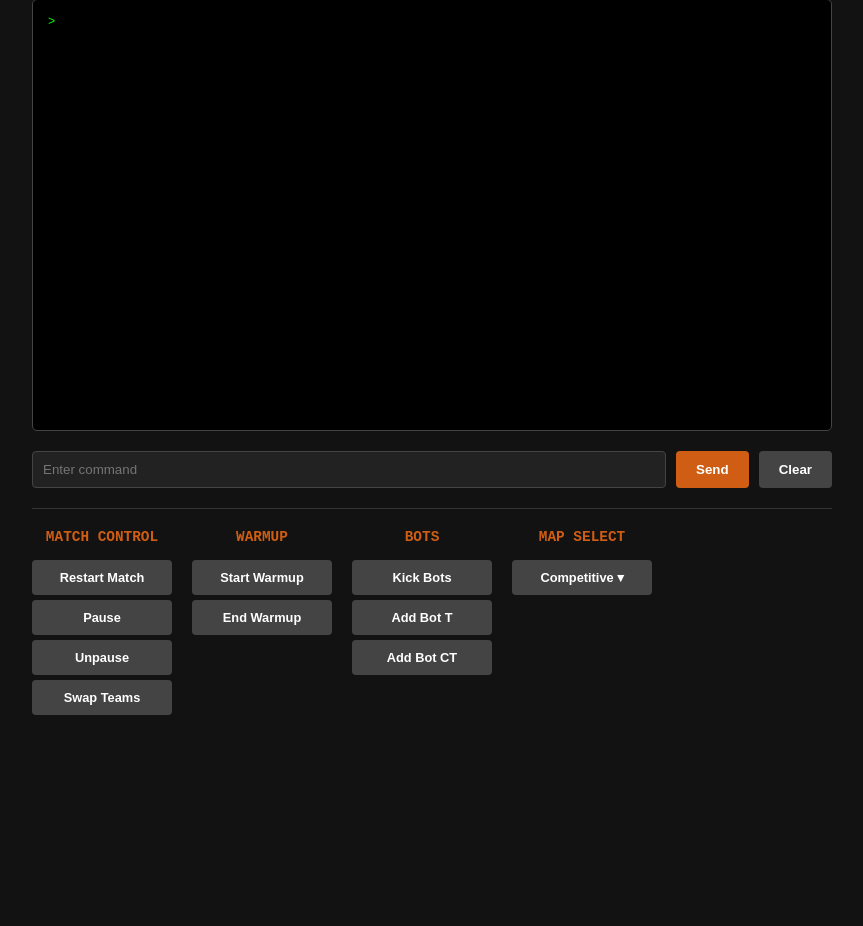
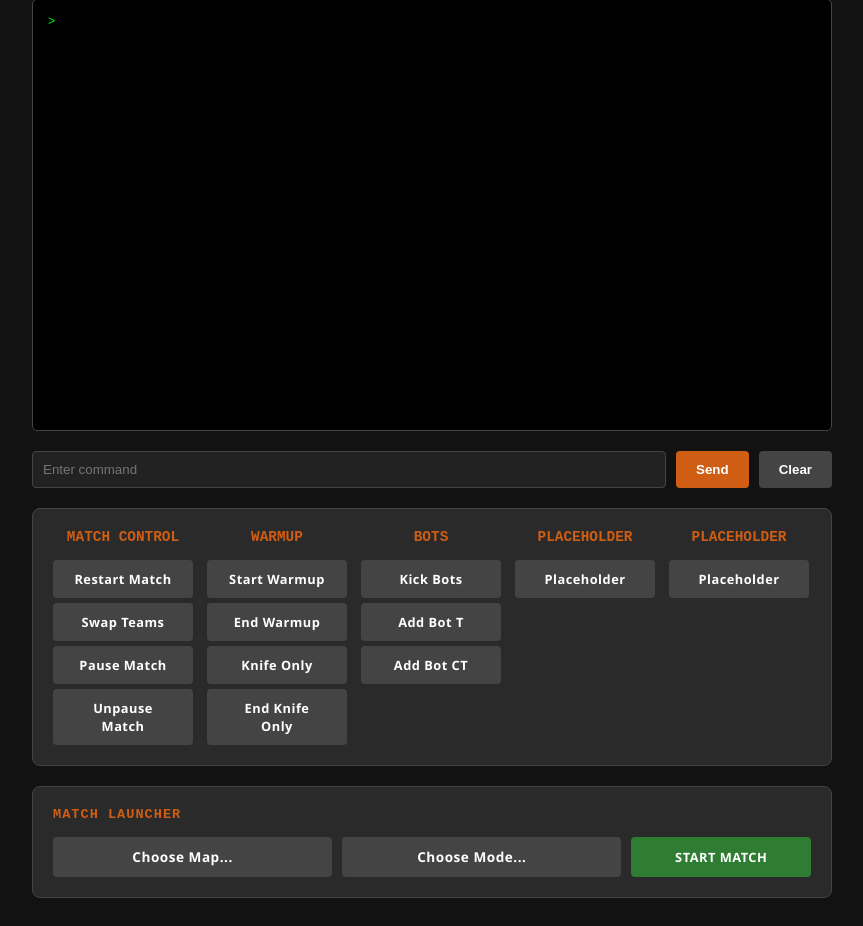
Before and after one commit to tmr2000/cs2-rcon-tool, a Flask app: page / in a window 1280 px wide. Shown: the part 175-1101 px from the top of the page, without its empty margins (208-1071 px from the left). Before the commit the page ends 890 px from the top, so only its background shows below. Run offline with Flask 3, Linux system fonts and the light colour scheme; parts of the project's set-up code (start-up, migrations or seed data) failed here and were passed over.

Commit message:
Added Match Launcher

```diff
--- a/static/css/style.css
+++ b/static/css/style.css
@@ -51,7 +51,6 @@ button {
     padding: 10px 20px;
     cursor: pointer;
     background-color: #cf5e14;
-    /* CS2 Orange-ish */
     border: none;
     color: white;
     font-weight: bold;
@@ -70,18 +69,22 @@ button:hover {
 
 .btn-preset {
     background-color: #444;
+    font-family: 'Segoe UI', Roboto, Helvetica, Arial, sans-serif;
+    letter-spacing: 0.5px;
     font-size: 0.8em;
     width: 140px;
-    /* Forces all buttons to be the same size */
 }
 
 .presets-container {
     display: flex;
     flex-wrap: wrap;
-    gap: 20px;
+    gap: 14px;
+    background: #2a2a2a;
     margin-top: 20px;
-    border-top: 1px solid #333;
-    padding-top: 20px;
+    border: 1px solid #444;
+    padding: 20px;
+    box-sizing: border-box;
+    border-radius: 8px;
 }
 
 .preset-group h4 {
@@ -90,9 +93,7 @@ button:hover {
     font-size: 0.9em;
     text-transform: uppercase;
     text-align: center;
-    /* Ensures the text itself is centered */
     width: 100%;
-    /* Spans the full width of the group */
 }
 
 .preset-group {
@@ -100,7 +101,6 @@ button:hover {
     flex-direction: column;
     gap: 5px;
     align-items: center;
-    /* This centers the buttons and header horizontally */
     min-width: 120px;
 }
 
@@ -112,7 +112,6 @@ button:hover {
     border-radius: 5px;
     margin-bottom: 20px;
     border-left: 5px solid #cf5e14;
-    /* CS2 Orange accent */
     width: 100%;
     box-sizing: border-box;
 }
@@ -124,38 +123,154 @@ button:hover {
 
 #mapSelect {
     background-color: #444;
-    /* Same as .btn-preset */
     color: white;
     border: none;
     padding: 10px 20px;
-    /* Same padding as your buttons */
     border-radius: 4px;
     font-size: 0.8em;
     font-weight: bold;
     cursor: pointer;
     width: 140px;
-    /* Matching the fixed width we set for buttons */
     text-align: center;
     appearance: none;
-    /* Removes default browser arrow */
     -webkit-appearance: none;
 }
 
 #mapSelect:hover {
     background-color: #cf5e14;
-    /* Subtle hover effect */
     color: white;
 }
 
 #mapSelect option {
     background-color: #222;
-    /* Keep the list background dark */
     color: white;
     padding: 10px;
 }
 
-/* Optional: Add a little container arrow if you want it to look like a menu */
 .select-wrapper {
     position: relative;
     display: inline-block;
 }
+
+.preset-group select {
+    background-color: #444;
+    color: white;
+    border: none;
+    padding: 10px;
+    border-radius: 4px;
+    width: 100%;
+    cursor: pointer;
+    font-family: inherit;
+    appearance: none;
+}
+
+.preset-group select:hover {
+    background-color: #cf5e14;
+}
+
+.launcher-row {
+    margin-top: 20px;
+    background: #2a2a2a;
+    padding: 20px;
+    border-radius: 8px;
+    border: 1px solid #444;
+    display: flex;
+    flex-direction: column;
+    gap: 15px;
+    width: 100%;
+    box-sizing: border-box;
+    align-items: flex-start;
+}
+
+.launcher-row h4 {
+    margin: 0;
+    color: #cf5e14;
+    font-size: 0.85em;
+    text-transform: uppercase;
+    letter-spacing: 1px;
+    text-align: left;
+    width: 100%;
+    display: flex !important;
+    flex-direction: column;
+    align-items: flex-start;
+    gap: 15px !important;
+    width: 100% !important;
+    box-sizing: border-box;
+}
+
+.launcher-item {
+    flex: 1;
+    position: relative;
+    width: 100%;
+    display: flex;
+}
+
+.launcher-controls {
+    display: flex;
+    flex-direction: row;
+    gap: 10px;
+    width: 100%;
+    align-items: center;
+}
+
+.btn-launch {
+    flex: 0.5;
+    height: 40px !important;
+    background-color: #2e7d32 !important;
+    font-family: 'Segoe UI', Roboto, Helvetica, Arial, sans-serif;
+    letter-spacing: 0.5px;
+    cursor: pointer;
+    border: none;
+    border-radius: 4px;
+    color: white;
+}
+
+.btn-launch:hover {
+    background-color: #388e3c;
+}
+
+select {
+    background-color: #444;
+    color: white;
+    border: none;
+    padding: 10px;
+    border-radius: 4px;
+    font-family: 'Segoe UI', Roboto, Helvetica, Arial, sans-serif;
+    letter-spacing: 0.5px;
+    font-size: 0.85em;
+    font-weight: bold;
+    cursor: pointer;
+    appearance: none;
+    -webkit-appearance: none;
+    transition: background-color 0.2s ease;
+    text-align: center;
+}
+
+select:hover {
+    background-color: #cf5e14;
+}
+
+select option {
+    background-color: #222;
+    color: white;
+}
+
+.launcher-item {
+    position: relative;
+}
+
+.launcher-item select {
+    width: 100% !important;
+    height: 40px !important;
+    padding-right: 30px !important;
+
+.launcher-item::after {
+    content: '▾';
+    position: absolute;
+    right: 15px;
+    top: 50%;
+    transform: translateY(-50%);
+    color: #888;
+    pointer-events: none;
+    font-size: 1.2em;
+}
--- a/static/js/script.js
+++ b/static/js/script.js
@@ -82,6 +82,34 @@ async function updateLiveStats() {
         playerLabel.innerText = "0/0";
     }
 }
+
+function buildAndLaunch() {
+    const map = document.getElementById('launchMap').value;
+    const modeValue = document.getElementById('launchMode').value;
+
+    if (!map) {
+        alert("Please select a map first!");
+        return;
+    }
+
+    if (!modeValue) {
+        alert("Please select a game mode first!");
+        return;
+    }
+
+    // Split the "0,1" into type=0 and mode=1
+    const [type, mode] = modeValue.split(',');
+
+    // Construct the command: Change settings FIRST, then load the map
+    // We use semicolons (;) to send multiple commands at once
+    const finalCmd = `game_type ${type}; game_mode ${mode}; map ${map}`;
+
+    console.log("Executing Launch:", finalCmd);
+
+    // Use your existing send function
+    runPreset(finalCmd);
+}
+
 // Update stats every 10 seconds
 setInterval(updateLiveStats, 10000);
 // Run once on page load
--- a/templates/index.html
+++ b/templates/index.html
@@ -29,15 +29,17 @@
             <div class="preset-group">
                 <h4>Match Control</h4>
                 <button class="btn-preset" onclick="runPreset('mp_restartgame 1')">Restart Match</button>
-                <button class="btn-preset" onclick="runPreset('mp_pause_match')">Pause</button>
-                <button class="btn-preset" onclick="runPreset('mp_unpause_match')">Unpause</button>
                 <button class="btn-preset" onclick="runPreset('mp_swapteams')">Swap Teams</button>
+                <button class="btn-preset" onclick="runPreset('mp_pause_match')">Pause Match</button>
+                <button class="btn-preset" onclick="runPreset('mp_unpause_match')">Unpause Match</button>
             </div>
 
             <div class="preset-group">
                 <h4>Warmup</h4>
-                <button class="btn-preset" onclick="runPreset('mp_warmup_start')">Start Warmup</button>
+                <button class="btn-preset" onclick="runPreset('mp_warmup_start; mp_warmup_pausetimer 1')">Start Warmup</button>
                 <button class="btn-preset" onclick="runPreset('mp_warmup_end')">End Warmup</button>
+                <button class="btn-preset" onclick="runPreset('mp_warmup_start; mp_warmup_pausetimer 1')">Knife Only</button>
+                <button class="btn-preset" onclick="runPreset('mp_warmup_end')">End Knife Only</button>
             </div>
 
             <div class="preset-group">
@@ -48,9 +50,21 @@
             </div>
 
             <div class="preset-group">
-                <h4>Map Select</h4>
-                <select id="mapSelect" onchange="if(this.value) { runPreset('map ' + this.value); this.selectedIndex = 0; }">
-                    <option value="" disabled selected hidden>Competitive ▾</option>
+                <h4>Placeholder</h4>
+                <button class="btn-preset" onclick="runPreset('')">Placeholder</button>
+            </div>
+
+            <div class="preset-group">
+                <h4>Placeholder</h4>
+                <button class="btn-preset" onclick="runPreset('')">Placeholder</button>
+            </div>
+        </div>
+        <div class="launcher-row">
+        <h4>Match Launcher</h4>
+            <div class="launcher-controls">
+                <div class="launcher-item">
+                    <select id="launchMap">
+                        <option value="" disabled selected hidden>Choose Map...</option>
                         <option value="de_ancient">Ancient</option>
                         <option value="de_anubis">Anubis</option>
                         <option value="de_dust2">Dust II</option>
@@ -61,8 +75,17 @@
                         <option value="de_train">Train</option>
                         <option value="de_vertigo">Vertigo</option>
                     </select>
+                </div>
+                <div class="launcher-item">
+                    <select id="launchMode">
+                        <option value="" disabled selected hidden>Choose Mode...</option>
+                        <option value="0,1">Competitive</option>
+                        <option value="0,0">Casual</option>
+                        <option value="1,2">Deathmatch</option>
+                        <option value="1,0">Arms Race</option>
                     </select>
                 </div>
+                <button class="btn-preset btn-launch" onclick="buildAndLaunch()">START MATCH</button>
             </div>
         </div>
     <script src="{{ url_for('static', filename='js/script.js') }}" defer></script>
```
Lines whose indentation alone changed are shown as unchanged.
